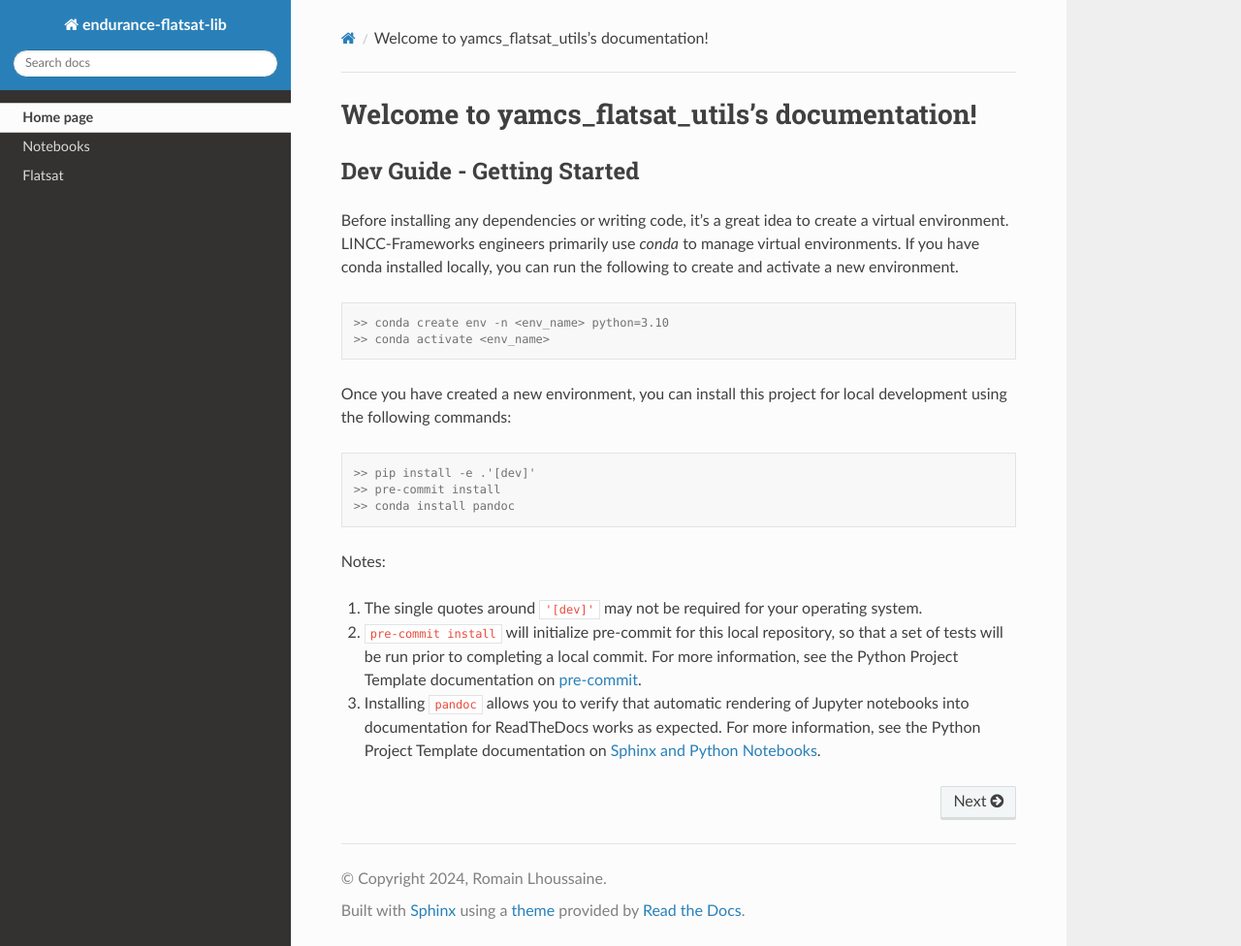
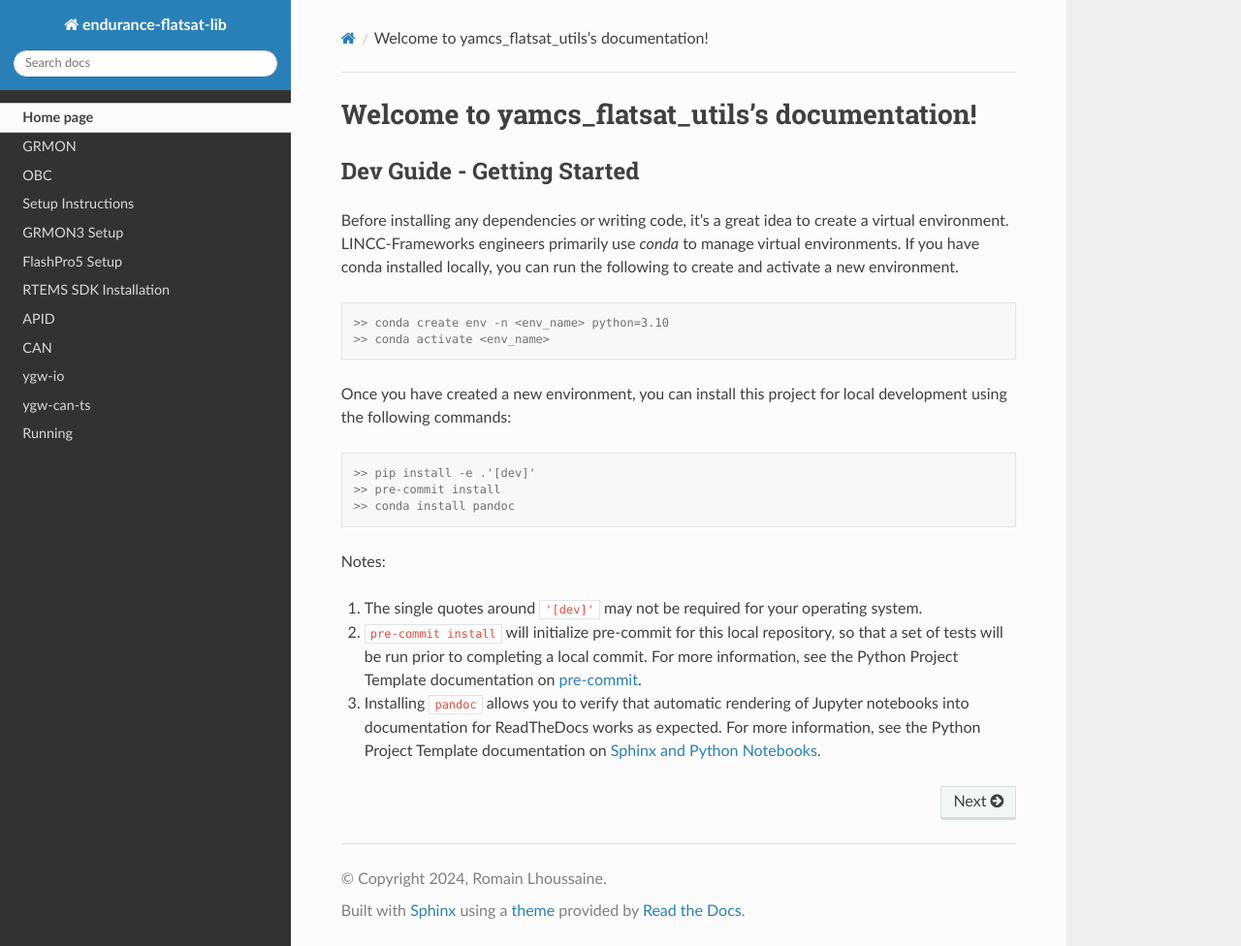
Before and after one commit to infiniteorbits/endurance-flatsat-lib, a Sphinx documentation site: the page built from docs/index.rst, in a window 1280 px wide and 976 px high. Shown: the whole window at 97% size. Built offline with Sphinx 7.4.7 and the Read the Docs theme 2.0.0, drawn with Linux system fonts in a browser that asks for light colours; pages that are not in the unit, such as notebooks, are missing from menus.

Commit message:
Enhanced documentation

````diff
--- a/docs/Flatsat.rst
+++ /dev/null
@@ -1,6 +0,0 @@
-Flatsat
-========================================================================================
-
-.. toctree::
-
-    SoftWare <Flatsat/SoftWare/SoftWare>
--- /dev/null
+++ b/docs/Flatsat/OBC/CriticalSoftware/index-cs.rst
@@ -0,0 +1,4 @@
+.. toctree::
+	 GRMON <GRMON>
+	 OBC <OBC>
+	 RTEMS SDK Setup <RTEMS SDK Setup>
--- /dev/null
+++ b/docs/Flatsat/OBC/index-obc.rst
@@ -0,0 +1,2 @@
+.. toctree::
+	CriticalSoftware <CriticalSoftware/index-cs.rst>
--- a/docs/Flatsat/SoftWare/Yamcs/Development/ForceAPID.md
+++ b/docs/Flatsat/PC/Yamcs/Force APID.md
@@ -1,3 +1,5 @@
+# Force APID
+
 *Related to : [[Functionnalities]]*
 ```python
 from yamcs.client import YamcsClient
--- /dev/null
+++ b/docs/Flatsat/PC/Yamcs/index-yamcs.rst
@@ -0,0 +1,4 @@
+.. toctree::
+	APID <Force APID>
+	CAN <Virtual Can>
+	Interface <Yamcs-IO>
--- /dev/null
+++ b/docs/Flatsat/PC/index-pc.rst
@@ -0,0 +1,4 @@
+.. toctree::
+   :hidden:
+
+	Yamcs <Yamcs/index-yamcs>
--- /dev/null
+++ b/docs/Flatsat/index-flatsat.rst
@@ -0,0 +1,5 @@
+.. figure:: Schema.canvas
+.. toctree::
+
+	 OBC <OBC/index-obc>
+	 PC <PC/index-pc>
--- a/docs/index.rst
+++ b/docs/index.rst
@@ -47,5 +47,4 @@
 
    Home page <self>
    API Reference <autoapi/index>
-   Notebooks <notebooks>
-   Flatsat <Flatsat>
+   Flatsat <Flatsat/index-flatsat>
--- a/docs/notebooks.rst
+++ /dev/null
@@ -1,6 +0,0 @@
-Notebooks
-========================================================================================
-
-.. toctree::
-
-    Introducing Jupyter Notebooks <notebooks/intro_notebook>
````
Also changed, not shown: docs/Flatsat/OBC/CriticalSoftware/GRMON.md (renamed from docs/Flatsat/SoftWare/CriticalSoftware/GRMON.md, +0 -1 lines), docs/Flatsat/SoftWare/SoftWare.rst (deleted, +0 -17 lines), docs/Flatsat/SoftWare/Yamcs/Yamcs.rst (deleted, +0 -16 lines), docs/notebooks/README.md (deleted, +0 -1 lines), docs/Flatsat/OBC/CriticalSoftware/OBC.md (renamed from docs/Flatsat/SoftWare/CriticalSoftware/OBC.md), docs/Flatsat/OBC/CriticalSoftware/RTEMS SDK Setup.md (renamed from docs/Flatsat/SoftWare/CriticalSoftware/RTEMS.md), docs/Flatsat/PC/Yamcs/Virtual Can.md (line endings or trailing spaces), docs/Flatsat/PC/Yamcs/Yamcs-IO.md (renamed from docs/Flatsat/SoftWare/Yamcs/Interface/Yamcs-IO.md), docs/notebooks/intro_notebook.ipynb (deleted), 2 other files.
